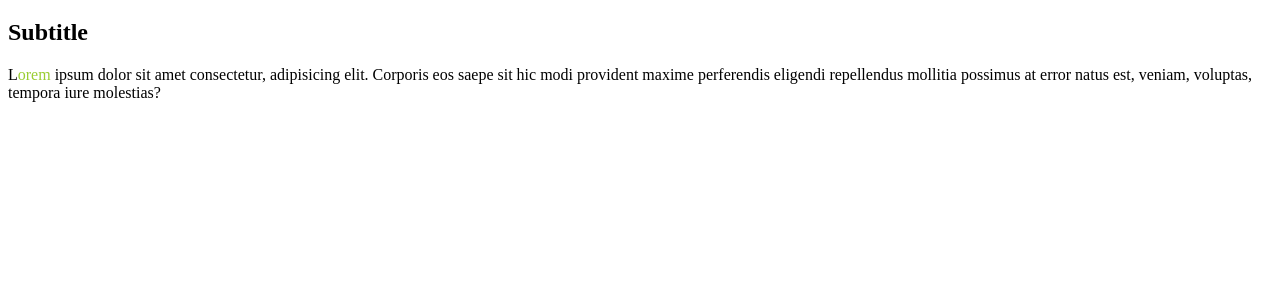
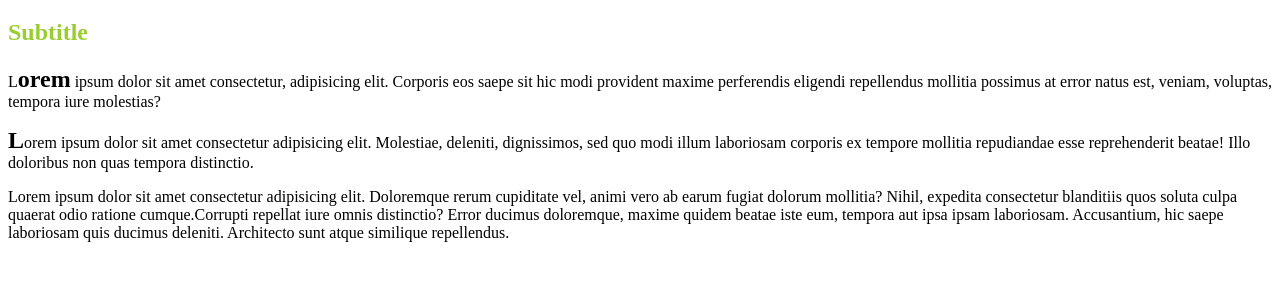
Before and after one commit to evatherm90/JSDAY01, a plain HTML site: page index.html in a window 1280 px wide. Shown: the part 61-342 px from the top of the page. Drawn offline with Linux system fonts and the light colour scheme.

Commit message:
[step 4 adding id and class styling]

```diff
--- a/index.html
+++ b/index.html
@@ -6,15 +6,22 @@
     <meta http-equiv="X-UA-Compatible" content="ie=edge">
     <title>JS Excel</title>
     <style>
-        span {
+        #title-part {
             color: yellowgreen;
+        }
+        .capital {
+            font-weight: bolder;
+            font-size: 24px;
+            color:black;
         }
     </style>
 </head>
 <body>
     <h1>JS<span id="title-part">Excel</span></h1>
-    <h2>Subtitle</h2>
-    <p>L<span id="capital">orem</span> ipsum dolor sit amet consectetur, adipisicing elit. Corporis eos saepe sit hic modi provident maxime perferendis eligendi repellendus mollitia possimus at error natus est, veniam, voluptas, tempora iure molestias?</p>
+    <h2 id="title-part">Subtitle</h2>
+    <p>L<span class="capital">orem</span> ipsum dolor sit amet consectetur, adipisicing elit. Corporis eos saepe sit hic modi provident maxime perferendis eligendi repellendus mollitia possimus at error natus est, veniam, voluptas, tempora iure molestias?</p>
     <!--more lorem paragraphs <p>lorem*3</p>-->
+    <p><span class="capital">L</span>orem ipsum dolor sit amet consectetur adipisicing elit. Molestiae, deleniti, dignissimos, sed quo modi illum laboriosam corporis ex tempore mollitia repudiandae esse reprehenderit beatae! Illo doloribus non quas tempora distinctio.</p>
+    <p>Lorem ipsum dolor sit amet consectetur adipisicing elit. Doloremque rerum cupiditate vel, animi vero ab earum fugiat dolorum mollitia? Nihil, expedita consectetur blanditiis quos soluta culpa quaerat odio ratione cumque.Corrupti repellat iure omnis distinctio? Error ducimus doloremque, maxime quidem beatae iste eum, tempora aut ipsa ipsam laboriosam. Accusantium, hic saepe laboriosam quis ducimus deleniti. Architecto sunt atque similique repellendus.</p>
 </body>
 </html>
```
